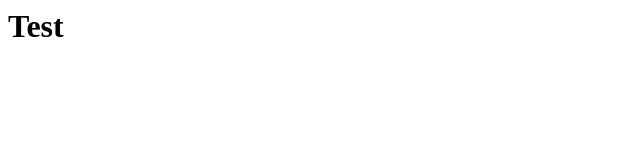
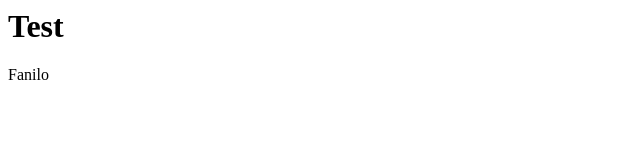
Before and after one commit to Fanilo47/new_project_git, a plain HTML site: page index.html in a window 1280 px wide. Shown: the full height of the page, 0-640 px from the left. Drawn offline with Linux system fonts and the light colour scheme.

Commit message:
add new line

```diff
--- a/index.html
+++ b/index.html
@@ -1 +1,2 @@
 <h1>Test</h1>
+<p>Fanilo</p>
```
